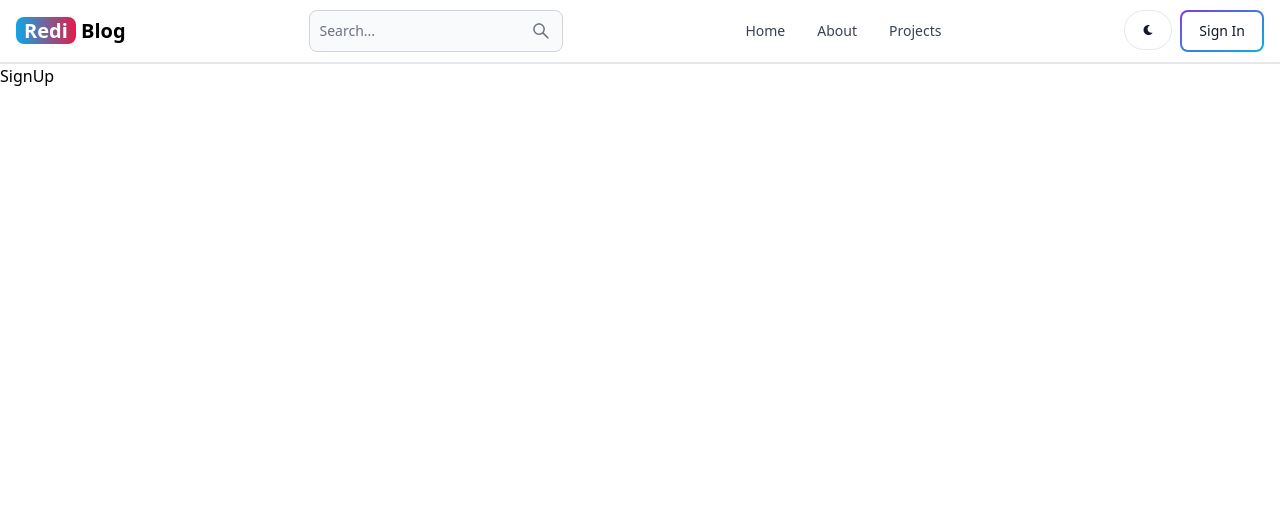
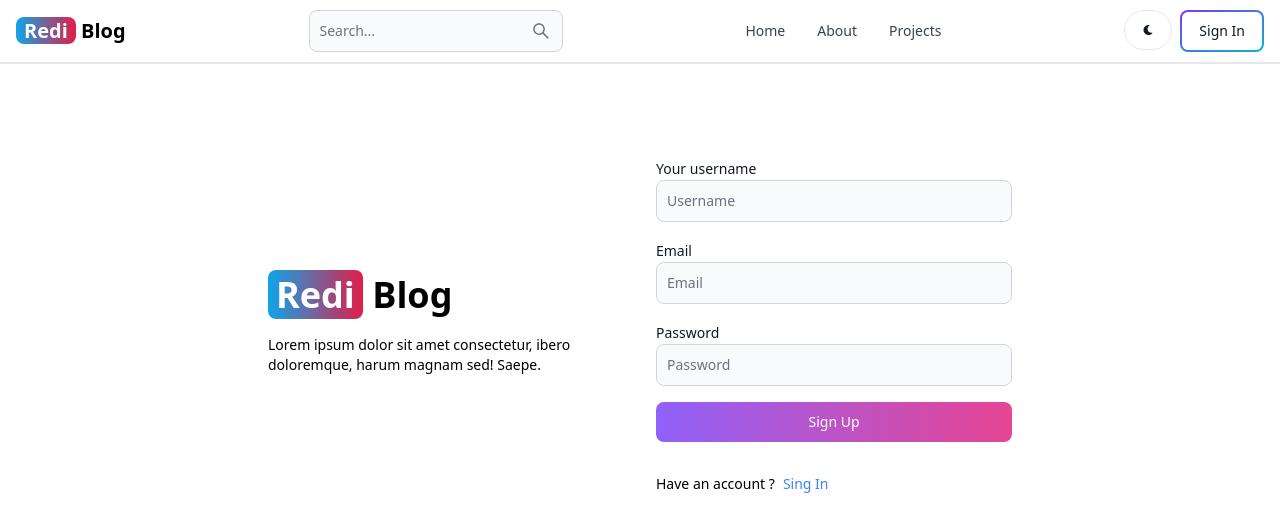
Before and after one commit to zackariae/Redi_JS_2024, a React (Vite) app in the folder client/: page /sign-up in a window 1280 px wide. Shown: the top 532 px of the page. Built offline with nearby package versions, Linux system fonts and the light colour scheme.

Commit message:
set signup ui logic and fun

```diff
--- a/client/src/pages/SignUp.jsx
+++ b/client/src/pages/SignUp.jsx
@@ -1,5 +1,117 @@
+import { Alert, Button, Label, Spinner, TextInput } from "flowbite-react";
 import React from "react";
+import { useState } from "react";
+import { Link, useNavigate } from "react-router-dom";
 
 export default function SignUp() {
-  return <div>SignUp</div>;
+  const [formData, setFormData] = useState({});
+  const [errorMessage, setErrorMessage] = useState(null);
+  const [isLoading, setIsLoading] = useState(false);
+  const navigate = useNavigate();
+  const handleInput = (e) => {
+    setFormData({ ...formData, [e.target.id]: e.target.value.trim() });
+  };
+  const handleSubmit = async (e, next) => {
+    e.preventDefault();
+    if (!formData.userName || !formData.email || !formData.password) {
+      return setErrorMessage("Please fill out all fields.");
+    }
+    try {
+      setIsLoading(true);
+      setErrorMessage(null);
+      const res = await fetch("/api/auth/signup", {
+        method: "POST",
+        headers: { "content-Type": "application/json" },
+        body: JSON.stringify(formData),
+      });
+      const data = await res.json();
+      if (data.success == false) {
+        setErrorMessage(data.message);
+      }
+      setIsLoading(false);
+      if (res.ok) {
+        navigate("/sign-in");
+      }
+    } catch (error) {
+      setErrorMessage(error);
+      setIsLoading(false);
+    }
+  };
+
+  return (
+    <div className=" min-h-screen mt-20">
+      <div className="flex gap-8 p-3 max-w-3xl mx-auto flex-col md:flex-row md:items-center">
+        {/**left div */}
+        <div className=" flex-1">
+          <Link to="/" className="text-4xl font-bold dark:text-white">
+            <span className="px-2 bg-gradient-to-r from-sky-500 to-rose-600 rounded-lg text-white">
+              Redi
+            </span>{" "}
+            Blog
+          </Link>
+          <p className="text-sm mt-5">
+            Lorem ipsum dolor sit amet consectetur, ibero doloremque, harum
+            magnam sed! Saepe.
+          </p>
+        </div>
+
+        {/**right div */}
+        <div className="flex-1 ">
+          <form className="flex flex-col gap-4" onSubmit={handleSubmit}>
+            <div>
+              <Label value="Your username" />
+              <TextInput
+                type="text"
+                placeholder="Username"
+                id="userName"
+                onChange={handleInput}
+              />
+            </div>
+            <div>
+              <Label value="Email" />
+              <TextInput
+                type="email"
+                placeholder="Email"
+                id="email"
+                onChange={handleInput}
+              />
+            </div>
+            <div>
+              <Label value="Password" />
+              <TextInput
+                type="text"
+                placeholder="Password"
+                id="password"
+                onChange={handleInput}
+              />
+            </div>
+            <Button
+              gradientDuoTone="purpleToPink"
+              type="submit"
+              disabled={isLoading}
+            >
+              {isLoading ? (
+                <>
+                  <Spinner size="sm" /> <span className="pl-4">Loading...</span>
+                </>
+              ) : (
+                "Sign Up"
+              )}
+            </Button>
+          </form>
+          <div className="flex gap-2 text-sm mt-8">
+            <span>Have an account ?</span>
+            <Link to="/sign-in" className="text-blue-500 ">
+              Sing In
+            </Link>
+          </div>
+          {errorMessage && (
+            <Alert className="mt-5" color="failure">
+              {errorMessage}
+            </Alert>
+          )}
+        </div>
+      </div>
+    </div>
+  );
 }
--- a/client/vite.config.js
+++ b/client/vite.config.js
@@ -4,4 +4,12 @@
 // https://vitejs.dev/config/
 export default defineConfig({
   plugins: [react()],
+  server:{
+    proxy:{
+      '/api':{
+        target:'http://localhost:3000',
+        secure: false,
+      },
+    },
+  },
 })
```
